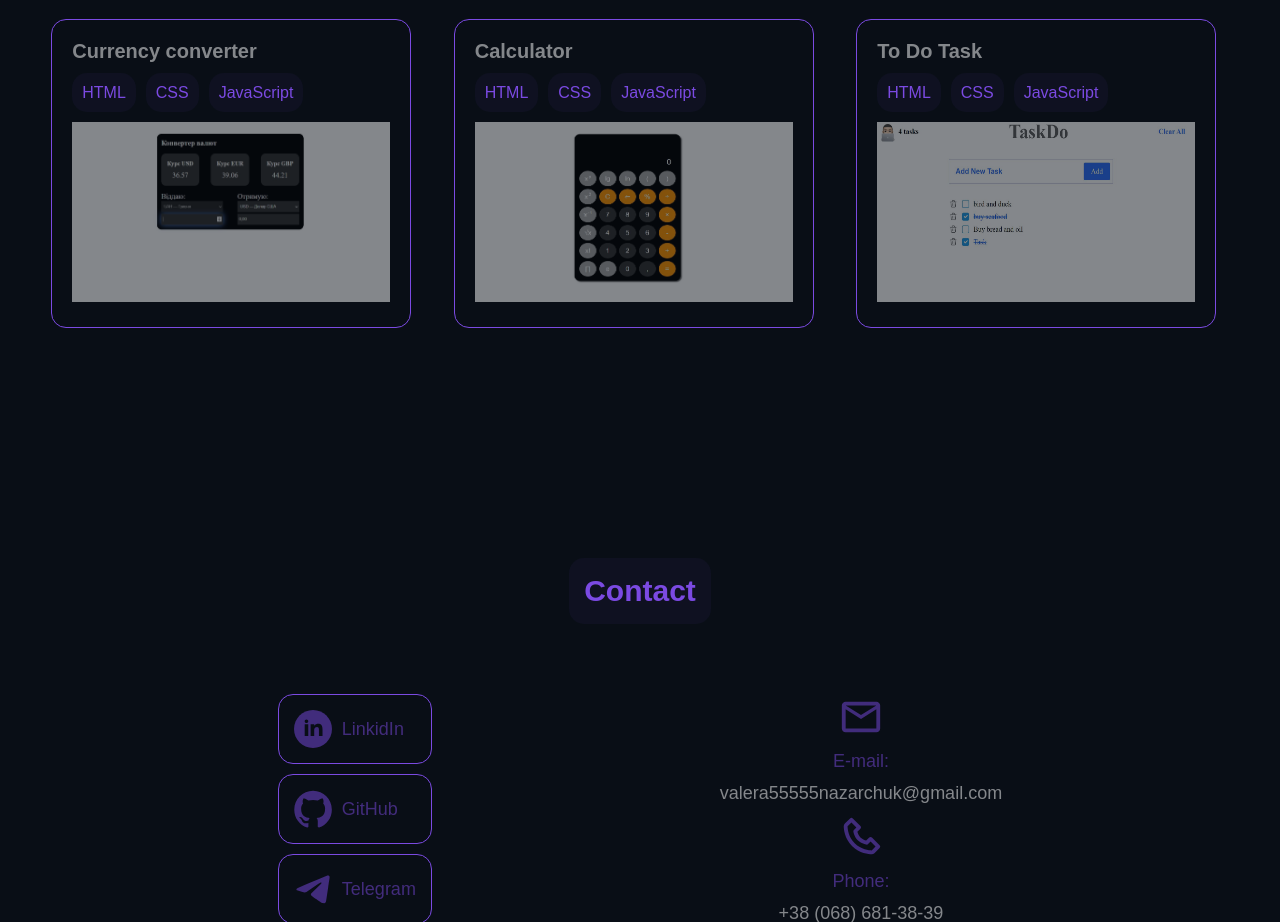
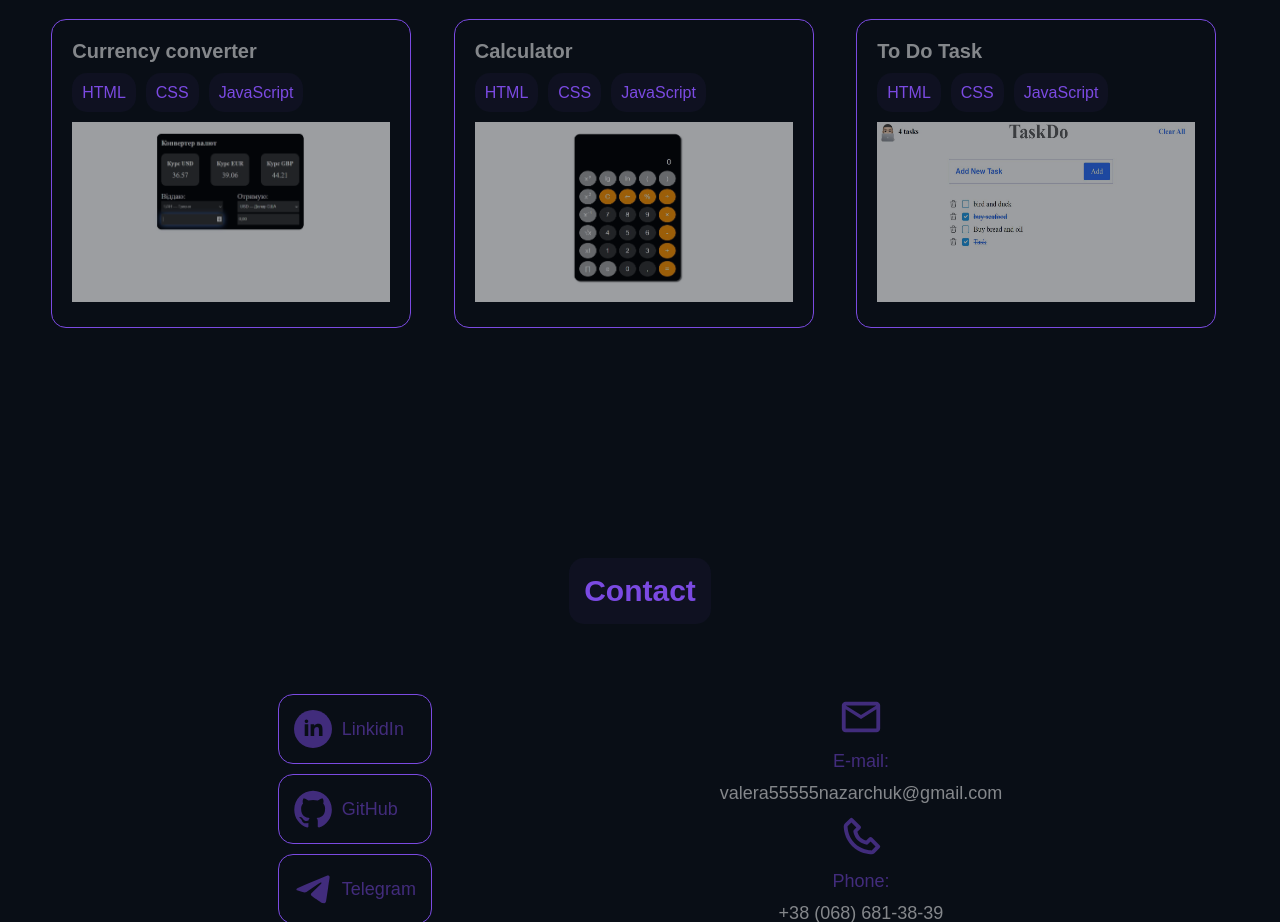
Before and after one commit to ValeraNazarchuk/My-portfolio-site, a website: page src/index.html in a window 1280 px wide. Shown: the part 2400-3322 px from the top of the page. Drawn offline with nearby package versions, Linux system fonts and the light colour scheme; files that its build step writes are made by us from their sources.

Commit message:
site icon replaced and opacity for projects__body-link

```diff
--- a/src/index.html
+++ b/src/index.html
@@ -4,7 +4,8 @@
     <meta charset="UTF-8" />
     <meta http-equiv="X-UA-Compatible" content="IE=edge" />
     <meta name="viewport" content="width=device-width, initial-scale=1.0" />
-    <title>New Project</title>
+    <title>My Portfolio Site</title>
+    <link type="image/x-icon" href="./img/programmer.png" rel="shortcut icon">
     <link rel="stylesheet" href="css/style.min.css" />
   </head>
   <body>
--- a/src/styles/blocks/_projects.scss
+++ b/src/styles/blocks/_projects.scss
@@ -59,7 +59,7 @@
     margin-top: auto;
     border-radius: 15px;
     transition: all .5s;
-    opacity: .5;
+    opacity: .6;
     img{
       width: 100%;
       height: 180px;
```
Also changed, not shown: dist/css/style.css, dist/css/style.min.css, dist/img/11602236_21004063.jpg (added), dist/img/programmer.png (added), dist/index.html, src/img/programmer.png (added), 2 other files.
